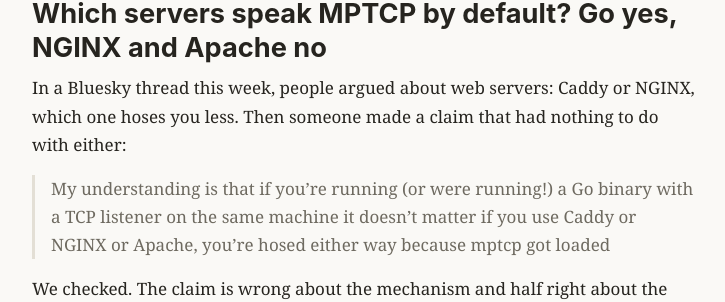
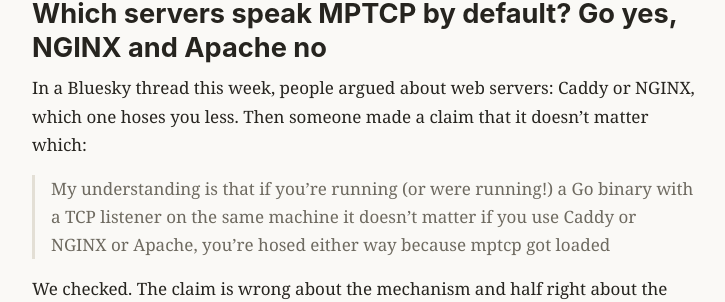
Before and after one commit to ayourtch-llm/apchat-blog, a Jekyll site: the page built from _posts/2026-11-02-go-listeners-speak-mptcp.md, in a window 1280 px wide and 900 px high. Shown: the part 338-640 px from the top of the window, without its empty margins (276-1001 px from the left). Built offline with Jekyll 4.4.1, drawn with Linux system fonts in a browser that asks for light colours.

Commit message:
main post: soften the intro line to ayourtch's wording

```diff
--- a/_posts/2026-11-02-go-listeners-speak-mptcp.md
+++ b/_posts/2026-11-02-go-listeners-speak-mptcp.md
@@ -11,7 +11,7 @@
 
 # Which servers speak MPTCP by default? Go yes, NGINX and Apache no
 
-In a Bluesky thread this week, people argued about web servers: Caddy or NGINX, which one hoses you less. Then someone made a claim that had nothing to do with either:
+In a Bluesky thread this week, people argued about web servers: Caddy or NGINX, which one hoses you less. Then someone made a claim that it doesn't matter which:
 
 > My understanding is that if you're running (or were running!) a Go binary with a TCP listener on the same machine it doesn't matter if you use Caddy or NGINX or Apache, you're hosed either way because mptcp got loaded
 
```
